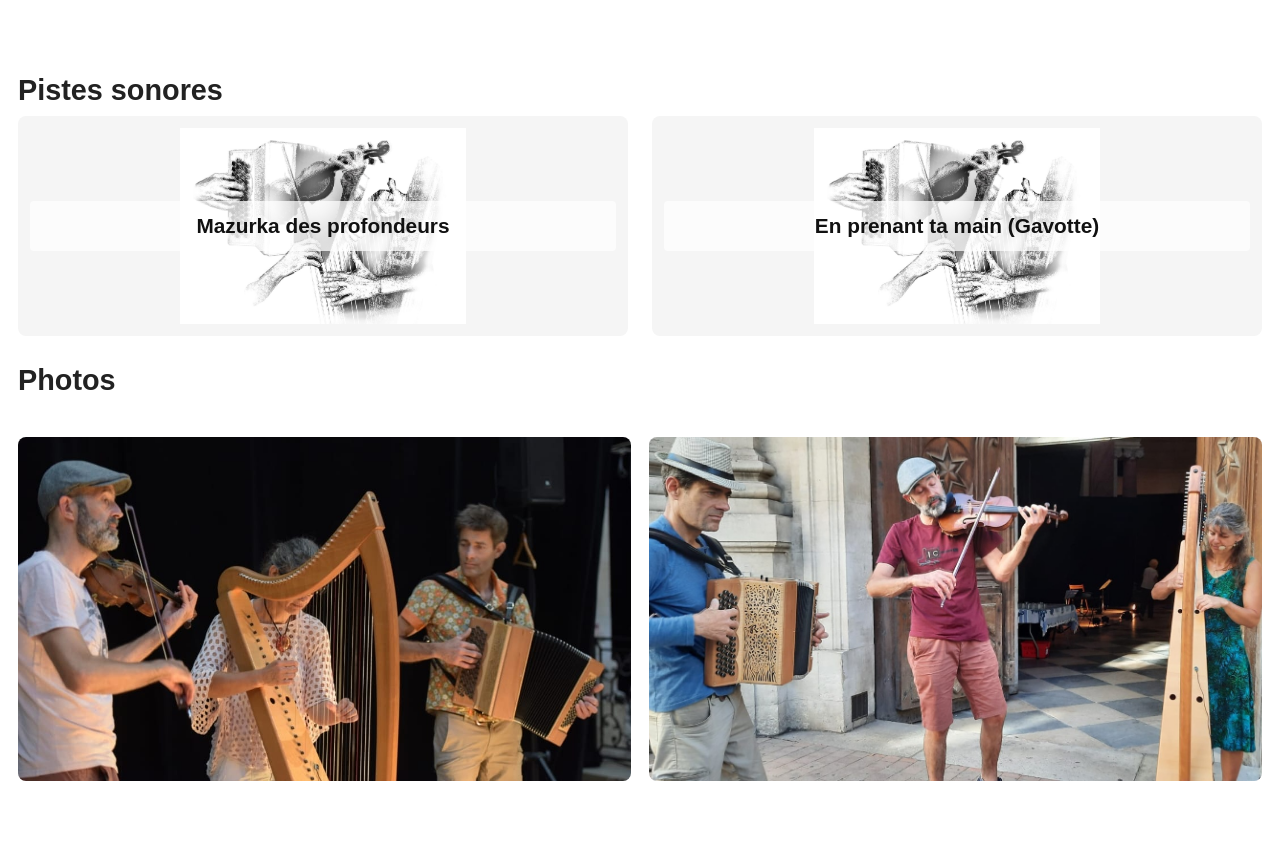
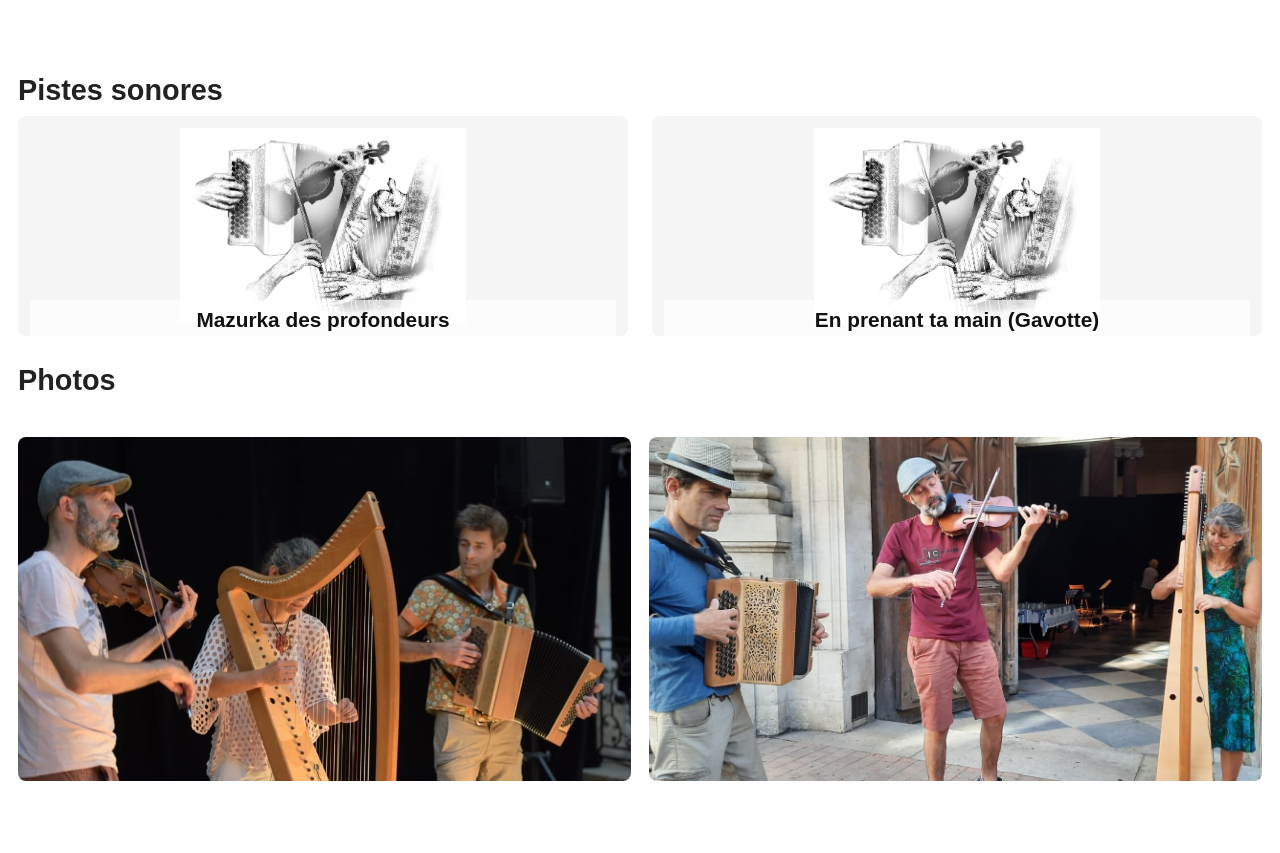
Before and after one commit to bayesiancook/les-doigts-qui-dansent-bal-folk, a Jekyll site: the page built from galerie.md, in a window 1280 px wide. Shown: the part 584-1437 px from the top of the page. Built offline with Jekyll 4.4.1, drawn with Linux system fonts in a browser that asks for light colours.

Commit message:
lower position for text

```diff
--- a/assets/css/style.css
+++ b/assets/css/style.css
@@ -148,12 +148,13 @@ h2 {
   padding: 12px;
   box-sizing: border-box;
 
+  border-radius: 6px;
   display: block;
 }
 
 .audio-title {
   position: absolute;
-  bottom: 50%;
+  bottom: 16px;
   left: 12px;
   right: 12px;
   transform: translateY(50%);
@@ -166,7 +167,7 @@ h2 {
   line-height: 1.2;
 
   background: rgba(255, 255, 255, 0.75);
-  padding: 0.6em 0.6em;
+  padding: 0.4em 0.4em;
   border-radius: 4px;
 }
 
```
